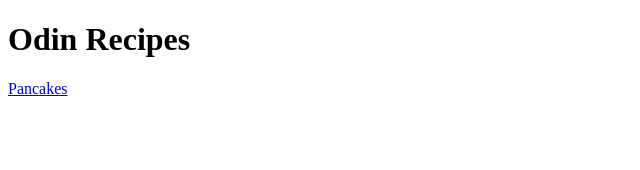
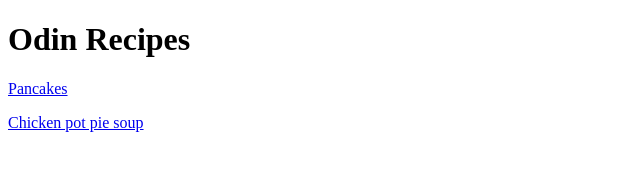
Before and after one commit to Exyrz/odin-recipes, a plain HTML site: page index.html in a window 1280 px wide. Shown: the whole page, without its empty margins (0-640 px from the left). Drawn offline with Linux system fonts and the light colour scheme.

Commit message:
Add link to chicken soup recipe

```diff
--- a/index.html
+++ b/index.html
@@ -10,6 +10,7 @@
     <body>
         <h1>Odin Recipes</h1>
         <p><a href="./recipes/pancakes.html" target="_self" >Pancakes</a><p>
+        <p><a href="./recipes/chicken-soup.html" target="_self">Chicken pot pie soup</a></p>
     </body>
 
 </html>
```
